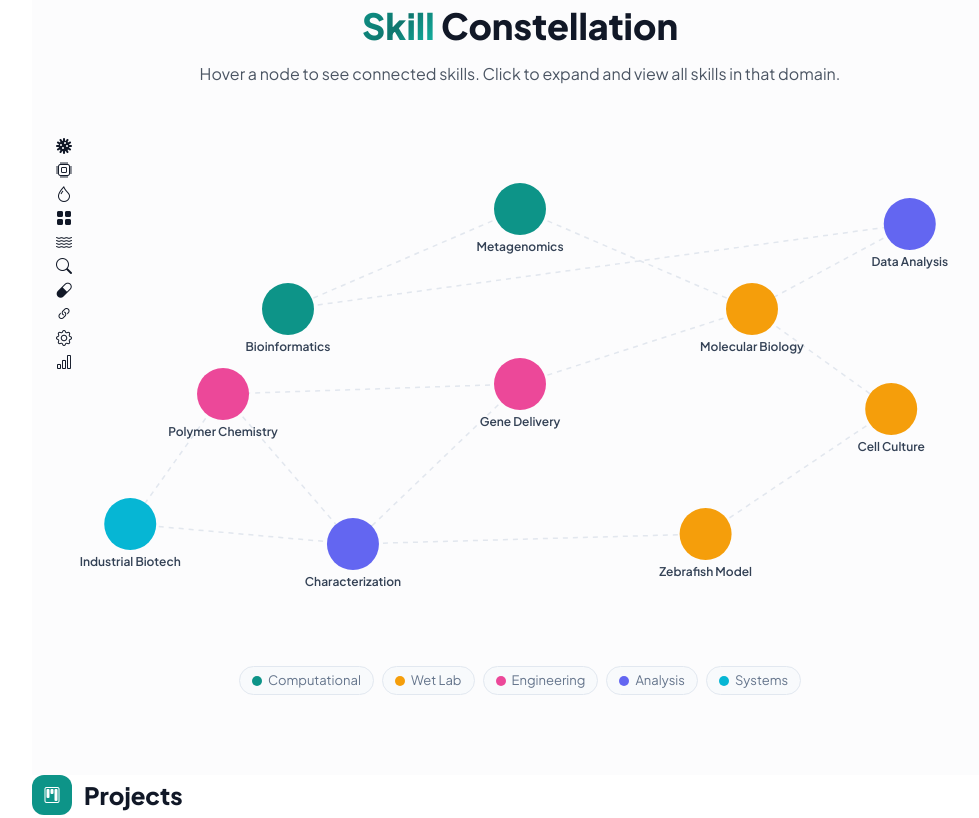
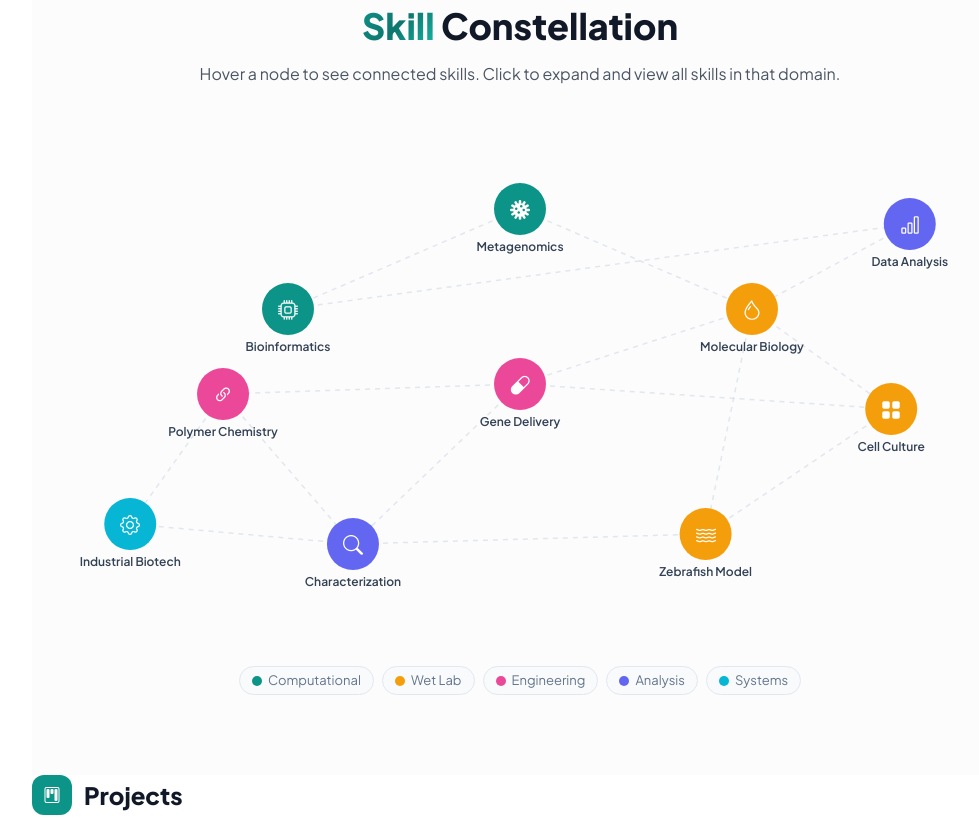
Before and after one commit to WeParadox/vikhram-portfolio, an Astro site: page /vikhram/resume in a window 1280 px wide. Shown: the part 2588-3406 px from the top of the page, without its empty margins (120-1099 px from the left). Built offline with nearby package versions, Linux system fonts and the light colour scheme; Astro itself is replaced by a stand-in of ours.

Commit message:
Sync dates to May 2026/Aug 2024, timeline cleanup, remove Highlights, fix constellation icons
Dates: M.Tech/Scholarship/Master's Thesis -> May 2026; Publication -> Aug 2024.
Timeline: removed Clin Mist & Ammo Mist cards, merged PhD into JRF entry,
6 chronological milestones (JRF now cleanly follows May 2026 graduation),
date on own line per card.
Home: Research Highlights section removed.
Constellation: .node-icon styles moved to is:global (JS-created elements never
received Astro's scope attribute - root cause of stray top-left icon array);
added edges molbio-zebrafish and genedelivery-cellculture (15 total).
CV: truncated docx/pdf removed from git; restored full docx from 342a7e8;
Download button now serves the restored .docx until user re-exports PDF.

```diff
--- a/src/components/Highlights.astro
+++ /dev/null
@@ -1,128 +0,0 @@
----
-const highlights = [
-  {
-    icon: 'bi-journal-richtext',
-    label: 'Published',
-    title: 'BioNanoScience',
-    detail: 'Citations',
-    count: 8,
-    color: 'primary',
-    href: '/resume#publications',
-  },
-  {
-    icon: 'bi-mortarboard',
-    label: 'Education',
-    title: 'Dual Master\'s',
-    detail: 'M.Tech (9.48/10) + MS (4/4)',
-    color: 'accent',
-    href: '/resume#education',
-  },
-  {
-    icon: 'bi-trophy',
-    label: 'Achievement',
-    title: 'GATE 2026',
-    detail: 'Biotechnology Qualified',
-    color: 'primary',
-    href: '/resume#awards',
-  },
-  {
-    icon: 'bi-award',
-    label: 'Honor',
-    title: 'Best Outgoing Student',
-    detail: '2024 Batch, SIMATS',
-    color: 'accent',
-    href: '/resume#awards',
-  },
-  {
-    icon: 'bi-dna',
-    label: 'PhD Research',
-    title: 'ANRF Project',
-    detail: 'cfDNA Sepsis Detection',
-    color: 'primary',
-    href: '/projects',
-  },
-];
----
-
-<section class="py-20">
-  <div class="max-w-6xl mx-auto px-6">
-    <div class="text-center mb-12 reveal">
-      <h2 class="text-3xl md:text-4xl font-extrabold">
-        Research <span class="text-gradient">Highlights</span>
-      </h2>
-    </div>
-    <div class="grid md:grid-cols-2 gap-5 max-w-3xl mx-auto">
-      {highlights.map((h, i) => (
-        <a
-          href={h.href}
-          class={`reveal card-hover p-6 rounded-2xl border flex items-start gap-5 transition-all duration-300 hover:shadow-xl ${h.color === 'primary' ? 'border-primary/20 bg-primary/5 dark:bg-primary/10 hover:border-primary/40' : 'border-accent/20 bg-accent/5 dark:bg-accent/10 hover:border-accent/40'}`}
-          style={`animation-delay: ${i * 0.08}s`}
-        >
-          <div class={`w-12 h-12 rounded-xl flex items-center justify-center shrink-0 ${h.color === 'primary' ? 'bg-primary text-white' : 'bg-accent text-white'}`}>
-            <i class={`bi ${h.icon} text-xl`}></i>
-          </div>
-          <div class="flex-1 min-w-0">
-            <div class={`text-xs font-bold uppercase tracking-wider mb-1 ${h.color === 'primary' ? 'text-primary dark:text-primary-light' : 'text-accent dark:text-accent-light'}`}>
-              {h.label}
-            </div>
-            <div class="font-bold text-gray-900 dark:text-gray-100 mb-0.5">{h.title}</div>
-            {h.count ? (
-              <div class="flex items-baseline gap-2">
-                <span class="citation-counter font-bold text-primary dark:text-primary-light text-lg" data-target={h.count}>0</span>
-                <span class="text-sm text-gray-500 dark:text-gray-400">Citations</span>
-              </div>
-            ) : (
-              <div class="text-sm text-gray-500 dark:text-gray-400">{h.detail}</div>
-            )}
-          </div>
-          <i class="bi bi-chevron-right text-gray-400 dark:text-gray-500 shrink-0 transition-transform group-hover:translate-x-1" />
-        </a>
-      ))}
-    </div>
-  </div>
-</section>
-
-<style>
-  .group:hover .bi-chevron-right {
-    transform: translateX(4px);
-  }
-  @keyframes countUp {
-    from { opacity: 0; transform: translateY(10px); }
-    to { opacity: 1; transform: translateY(0); }
-  }
-  .citation-counter {
-    animation: countUp 0.8s ease-out forwards;
-  }
-</style>
-
-<script is:inline>
-  document.addEventListener('DOMContentLoaded', () => {
-    const counters = document.querySelectorAll('.citation-counter');
-    const observer = new IntersectionObserver((entries) => {
-      entries.forEach(entry => {
-        if (entry.isIntersecting) {
-          const counter = entry.target;
-          const target = parseInt(counter.dataset.target) || 0;
-          let current = 0;
-          const duration = 1500;
-          const stepTime = 50;
-          const increment = target / (duration / stepTime);
-
-          const timer = setInterval(() => {
-            current += increment;
-            if (current >= target) {
-              counter.textContent = target;
-              clearInterval(timer);
-            } else {
-              counter.textContent = Math.floor(current);
-            }
-          }, stepTime);
-
-          observer.unobserve(counter);
-        }
-      });
-    }, { threshold: 0.5 });
-
-    counters.forEach(counter => observer.observe(counter));
-  });
-</script>
--- a/src/components/ResearchTimeline.astro
+++ b/src/components/ResearchTimeline.astro
@@ -1,16 +1,7 @@
 ---
 const milestones = [
   {
-    date: 'Jul 2022',
-    type: 'project',
-    title: 'Clin Mist',
-    detail: 'Natural surface disinfectant from terpinen-4-ol (Green tea extract)',
-    icon: 'bi-droplet',
-    color: 'green',
-  },
-  {
-    period: 'Jul 2020 - Jun 2024',
-    date: 'Jun 2024',
+    date: 'Jul 2020 - Jun 2024',
     type: 'education',
     title: 'B.Tech Biotechnology · SIMATS, Chennai',
     detail: '9/10 GPA · Best Outgoing Student 2024',
@@ -18,15 +9,7 @@ const milestones = [
     color: 'accent',
   },
   {
-    date: 'Oct 2023 - Mar 2024',
-    type: 'project',
-    title: 'Ammo Mist',
-    detail: 'IoT ammonia sensor for aquariums (ESP32)',
-    icon: 'bi-cpu',
-    color: 'emerald',
-  },
-  {
-    date: 'May 2024',
+    date: 'Aug 2024',
     type: 'publication',
     title: 'BioNanoScience Publication',
     detail: 'Camphene-ZnO Nanoparticles vs P. aeruginosa in Danio rerio · 8 Citations',
@@ -34,7 +17,6 @@ const milestones = [
     color: 'purple',
   },
   {
-    period: 'Aug 2024 - Jul 2026',
     date: 'Aug 2024',
     type: 'education',
     title: 'Dual Master\'s Begins',
@@ -51,7 +33,7 @@ const milestones = [
     color: 'amber',
   },
   {
-    date: 'Jul 2026',
+    date: 'May 2026',
     type: 'education',
     title: 'Dual Master\'s Completed',
     detail: 'M.Tech + M.S. degrees awarded · Master\'s Thesis: PBAE Core-Shell Gene Vector',
@@ -61,18 +43,10 @@ const milestones = [
   {
     date: 'Jun 2026 - Present',
     type: 'experience',
-    title: 'JRF @ ASNSMM',
-    detail: 'ANRF-funded PhD project under Dr. Lalitha Biswas',
-    icon: 'bi-briefcase',
+    title: 'JRF & PhD Research @ ASNSMM',
+    detail: 'ANRF-funded PhD under Dr. Lalitha Biswas · Metagenomic cfDNA sequencing for sepsis detection in liver transplant recipients',
+    icon: 'bi-dna',
     color: 'teal',
-  },
-  {
-    date: 'Present',
-    type: 'project',
-    title: 'PhD Research',
-    detail: 'Metagenomic cfDNA sequencing for sepsis detection in liver transplant recipients',
-    icon: 'bi-dna',
-    color: 'purple',
   },
 ];
 
@@ -109,10 +83,10 @@ const typeStyles = {
               {/* Card */}
               <div class={`flex-1 md:w-[calc(50%-2.5rem)] ${isLeft ? 'md:pr-10 md:text-right' : 'md:pl-10'} pl-16 md:pl-0`}>
                 <div class={`reveal card-hover p-5 rounded-2xl bg-white dark:bg-dark-card border border-gray-100 dark:border-dark-border inline-block w-full text-left`}>
-                  <div class={`flex items-center gap-2 mb-2 flex-wrap ${isLeft ? 'md:justify-end' : ''}`}>
+                  <div class="flex items-center gap-2 mb-1.5 flex-wrap">
                     <span class={`px-2 py-0.5 rounded-md ${style.bg} text-white text-[10px] font-bold uppercase tracking-wider`}>{style.label}</span>
-                    <span class="text-xs text-gray-400 dark:text-gray-500">{m.date}</span>
                   </div>
+                  <div class="text-xs font-semibold tracking-wide text-gray-400 dark:text-gray-500 mb-1.5">{m.date}</div>
                   <h3 class="font-bold text-gray-900 dark:text-gray-100 text-sm md:text-base mb-1">{m.title}</h3>
                   <p class="text-sm text-gray-500 dark:text-gray-400 leading-relaxed">{m.detail}</p>
                 </div>
--- a/src/components/SkillConstellation.astro
+++ b/src/components/SkillConstellation.astro
@@ -24,7 +24,9 @@
   </div>
 </div>
 
-<style>
+<style is:global>
+  /* Global: these classes are applied to JS-created DOM elements that never
+     receive Astro's scoped data-astro-cid attribute. */
   .node-icon {
     position: absolute;
     transform: translate(-50%, -50%) scale(1);
@@ -42,7 +44,9 @@
     transform: translate(-50%, -50%) scale(1.22);
     text-shadow: 0 0 12px rgba(255, 255, 255, 0.55);
   }
+</style>
 
+<style>
   .constellation-tooltip {
     background: white;
     border: 1px solid #e5e7eb;
@@ -202,10 +206,12 @@
       ['molbio', 'genedelivery'],
       ['genedelivery', 'polymer'],
       ['genedelivery', 'characterization'],
+      ['genedelivery', 'cellculture'],
       ['polymer', 'characterization'],
       ['polymer', 'industrial'],
       ['characterization', 'industrial'],
       ['characterization', 'zebrafish'],
+      ['molbio', 'zebrafish'],
     ];
 
     const categoryMap = {
--- a/src/pages/index.astro
+++ b/src/pages/index.astro
@@ -3,7 +3,6 @@ import Layout from '../layouts/Layout.astro';
 import Nav from '../components/Nav.astro';
 import Hero from '../components/Hero.astro';
 import About from '../components/About.astro';
-import Highlights from '../components/Highlights.astro';
 import ResearchTimeline from '../components/ResearchTimeline.astro';
 import Contact from '../components/Contact.astro';
 import Footer from '../components/Footer.astro';
@@ -14,7 +13,6 @@ import Footer from '../components/Footer.astro';
   <main class="flex-1">
     <Hero />
     <About />
-    <Highlights />
     <ResearchTimeline />
     <Contact />
   </main>
--- a/src/pages/resume.astro
+++ b/src/pages/resume.astro
@@ -68,7 +68,7 @@ const experiences = [
 
 const education = [
   {
-    period: 'Aug 2024 - Jul 2026',
+    period: 'Aug 2024 - May 2026',
     degree: 'M. Tech',
     field: 'Nanobiotechnology',
     school: 'Amrita School of Nanosciences and Molecular Medicine',
@@ -130,7 +130,7 @@ const projects = [
   },
   {
     title: "Master's Thesis",
-    period: 'Jun 2025 - Jul 2026',
+    period: 'Jun 2025 - May 2026',
     description: 'A Novel Non-Viral Gene Vector: PBAE based Core-Shell Nanoparticle System for Gene Delivery',
     bullets: ['Synthesis of PBAE, Troubleshooting approaches and Optimization', 'Core-shell system design, Cell Culture, GFP-Transfection studies'],
   },
@@ -173,7 +173,7 @@ const conferences = [
 
 const awards = [
   { title: 'GATE Biotechnology 2026 - Qualified', org: 'IIT Guwahati', date: 'Mar 2026' },
-  { title: 'Institute Scholarship', org: 'ASNSMM, Amrita Vishwa Vidyapeetham', date: 'Jul 2024 - Jul 2026', detail: '2nd Rank Holder of Nanobiotechnology Department' },
+  { title: 'Institute Scholarship', org: 'ASNSMM, Amrita Vishwa Vidyapeetham', date: 'Jul 2024 - May 2026', detail: '2nd Rank Holder of Nanobiotechnology Department' },
   { title: 'Best Outgoing Student', org: 'SSE, SIMATS University', date: 'Nov 2024', detail: 'Best Outgoing Student of 2024 Batch, First mark in Plant Biotechnology and Molecular Biology' },
 ];
 
@@ -194,11 +194,11 @@ const chess = [
         <h1 class="text-4xl md:text-5xl font-extrabold mb-4">
           <span class="text-gradient">Resume</span>
         </h1>
-        <a href={`${base}/assets/Vikhram_R_CV.pdf`} target="_blank"
-           class="inline-flex items-center gap-2 px-6 py-3 bg-primary hover:bg-primary-dark text-white font-bold rounded-2xl transition-all duration-200 hover:shadow-lg hover:shadow-primary/20">
-          <i class="bi bi-download"></i>
-          Download CV
-        </a>
+<a href={`${base}/assets/Vikhram_R_CV.docx`} target="_blank"
+   class="inline-flex items-center gap-2 px-6 py-3 bg-primary hover:bg-primary-dark text-white font-bold rounded-2xl transition-all duration-200 hover:shadow-lg hover:shadow-primary/20">
+  <i class="bi bi-download"></i>
+  Download CV
+</a>
       </div>
 
       <!-- Experience -->
@@ -392,7 +392,7 @@ const chess = [
           <div class="flex flex-col md:flex-row md:items-start md:justify-between gap-4">
             <div class="flex-1">
               <div class="font-bold text-lg mb-2">Investigating the Protective Effect of Camphene-Conjugated Zinc Oxide Nanoparticles Against Pseudomonas aeruginosa Infection in Danio rerio</div>
-              <div class="text-sm text-gray-500 dark:text-gray-400 mb-1">BioNanoScience · Springer · September 2024</div>
+              <div class="text-sm text-gray-500 dark:text-gray-400 mb-1">BioNanoScience · Springer · August 2024</div>
               <div class="flex items-center gap-3 flex-wrap mt-2">
                 <a href="https://doi.org/10.1007/s12668-024-01561-3" target="_blank" rel="noopener" class="inline-flex items-center gap-1 text-sm text-primary dark:text-primary-light hover:underline transition-colors">
                   <i class="bi bi-link-45deg"></i>
```
Also changed, not shown: 3 other files.
